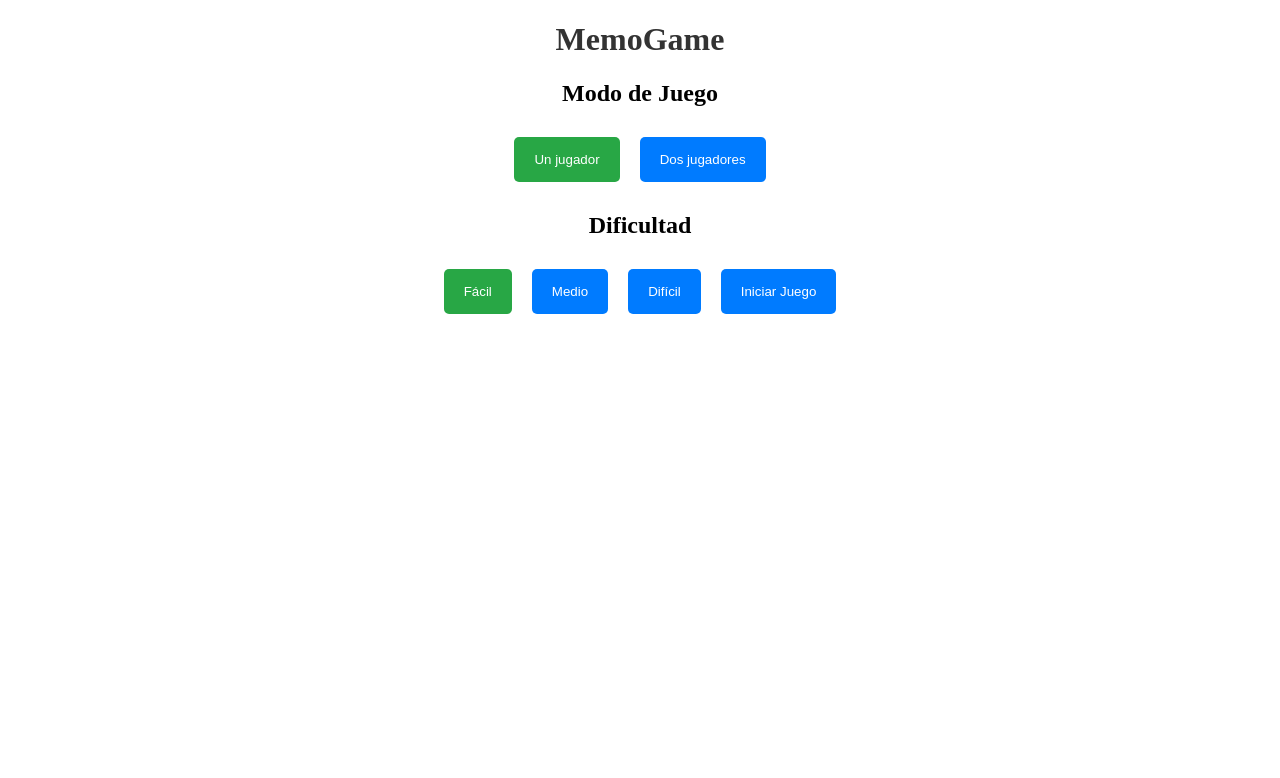
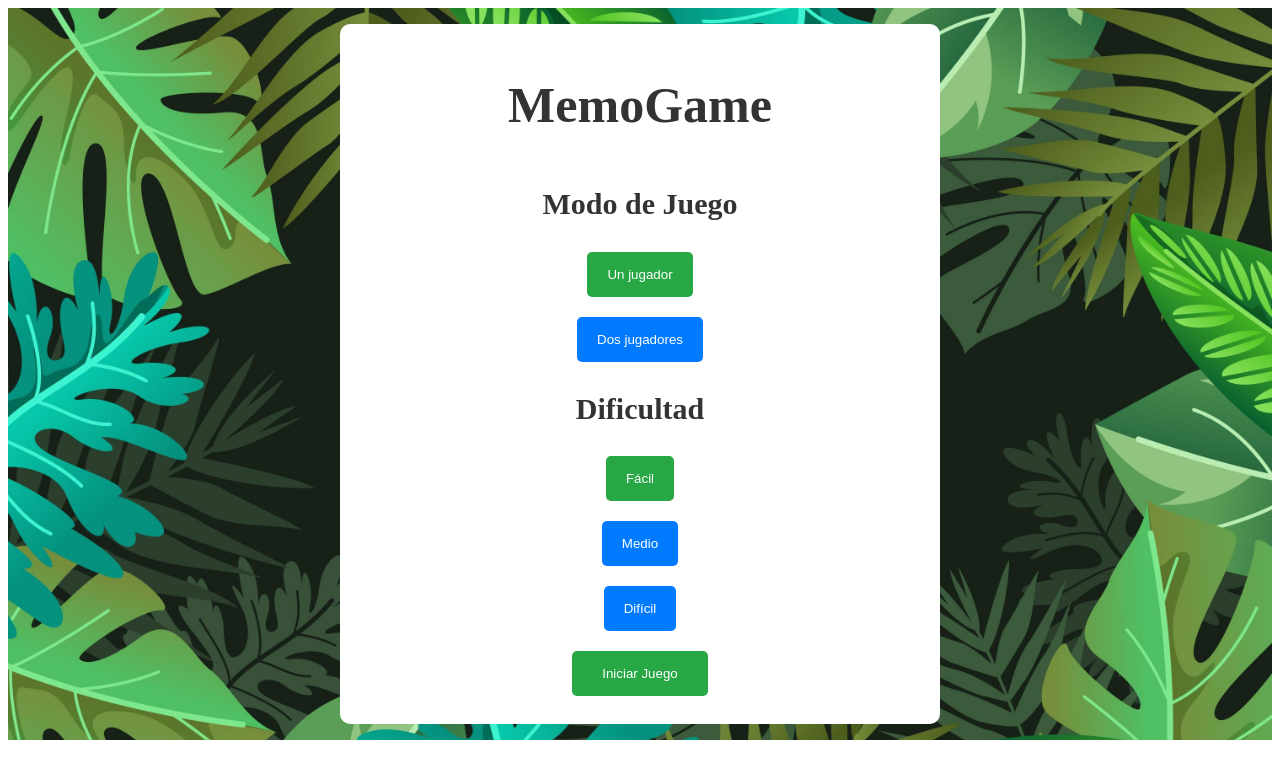
Before and after one commit to Vaqui26/unq-ui-nicolas-vaccaro-trabajo-final, a React (Vite) app in the folder memoTestGame/: page / in a window 1280 px wide. Shown: the top 778 px of the page. Built offline with nearby package versions, Linux system fonts and the light colour scheme.

Commit message:
Menu con Fondo Acomodado

```diff
--- a/memoTestGame/src/App.jsx
+++ b/memoTestGame/src/App.jsx
@@ -7,9 +7,10 @@ const App = () => {
   const { gameStarted } = useGameContext();
 
   return (
-    <div className="App">
+    <>
       {gameStarted ? <GameBoard /> : <Menu />}
-    </div>
+    </>
+
   );
 };
 
--- a/memoTestGame/src/components/Menu/index.jsx
+++ b/memoTestGame/src/components/Menu/index.jsx
@@ -1,6 +1,6 @@
 import React, { useState } from 'react';
 import { useGameContext } from '../../context/gameContext';
-import { Container, Title, Button} from './mixins'
+import { BodyMenu, ContainerMenu, Title,MiniTitle, Button, ButtonStart} from './mixins'
 
 const Menu = () => {
     const { startGame } = useGameContext();
@@ -8,20 +8,19 @@ const Menu = () => {
     const [difficulty, setDifficulty] = useState('easy');
 
     return (
-      <Container>
+      <BodyMenu>
+      <ContainerMenu>
         <Title>MemoGame</Title>
-
-        <h2>Modo de Juego</h2>
+        <MiniTitle>Modo de Juego</MiniTitle>
         <Button active={mode === 'single'} onClick={() => setMode('single')}>Un jugador</Button>
         <Button active={mode === 'multiplayer'} onClick={() => setMode('multiplayer')}>Dos jugadores</Button>
-
-        <h2>Dificultad</h2>
+        <MiniTitle>Dificultad</MiniTitle>
         <Button active={difficulty === 'easy'} onClick={() => setDifficulty('easy')}>Fácil</Button>
         <Button active={difficulty === 'medium'} onClick={() => setDifficulty('medium')}>Medio</Button>
         <Button active={difficulty === 'hard'} onClick={() => setDifficulty('hard')}>Difícil</Button>
-
-        <Button onClick={() => startGame(mode, difficulty)}>Iniciar Juego</Button>
-      </Container>
+        <ButtonStart onClick={() => startGame(mode, difficulty)}>Iniciar Juego</ButtonStart>
+      </ContainerMenu>
+      </BodyMenu>
     );
   };
 
--- a/memoTestGame/src/components/Menu/mixins.js
+++ b/memoTestGame/src/components/Menu/mixins.js
@@ -1,14 +1,33 @@
 import styled from 'styled-components'
+import Fondo from '../../assets/images/fondoMemoGame.jpg'
 
-const Container = styled.div`
+const BodyMenu = styled.div`
+  display: flex;
+  justify-content: center;
+  padding: 16px;
+  background-image: url(${Fondo});
+  background-size: cover;
+`
+const ContainerMenu = styled.div`
   text-align: center;
+  background-color: white;
+  width: 600px;
+  height: 700px;
+  border-radius: 10px;
+  display: flex;
+  flex-direction: column;
+  align-items: center;
+  justify-content: center;
 `;
 
 const Title = styled.h1`
-  font-size: 2rem;
+  font-size: 50px;
   color: #333;
 `;
-
+const MiniTitle = styled.h1`
+  font-size: 30px;
+  color: #333;
+`;
 const Button = styled.button`
   margin: 10px;
   padding: 15px 20px;
@@ -22,5 +41,18 @@ const Button = styled.button`
     background-color: #0056b3;
   }
 `;
+const ButtonStart = styled.button`
+  margin: 10px;
+  padding: 15px 30px;
+  background-color: #28a745;
+  color: white;
+  border: none;
+  border-radius: 5px;
+  cursor: pointer;
 
-export { Container, Title, Button}
+  &:hover {
+    background-color: #FFE600;
+  }
+`
+
+export { BodyMenu, ContainerMenu, Title, MiniTitle, Button, ButtonStart}
```
Also changed, not shown: memoTestGame/src/assets/images/fondoMemoGame.jpg (added).
